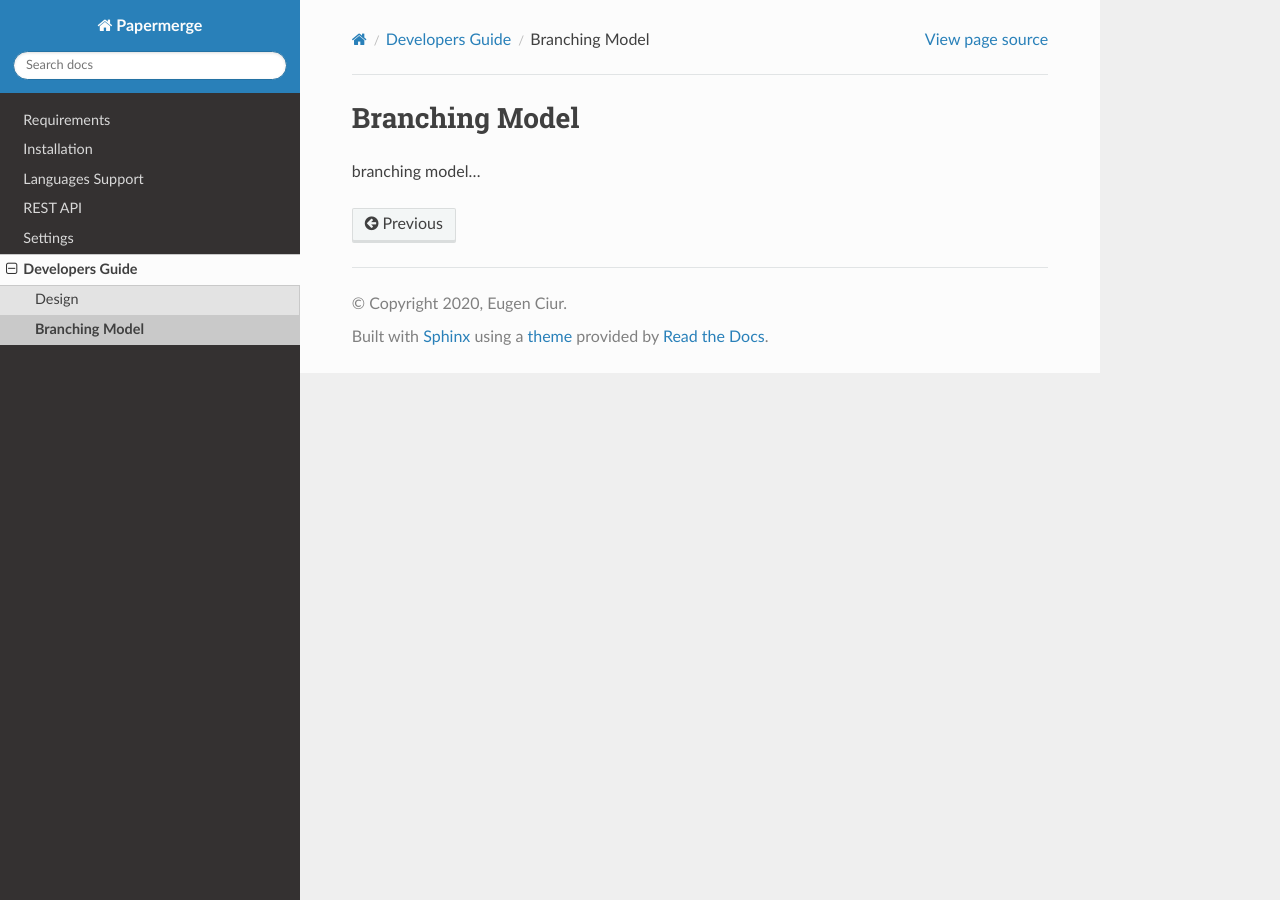
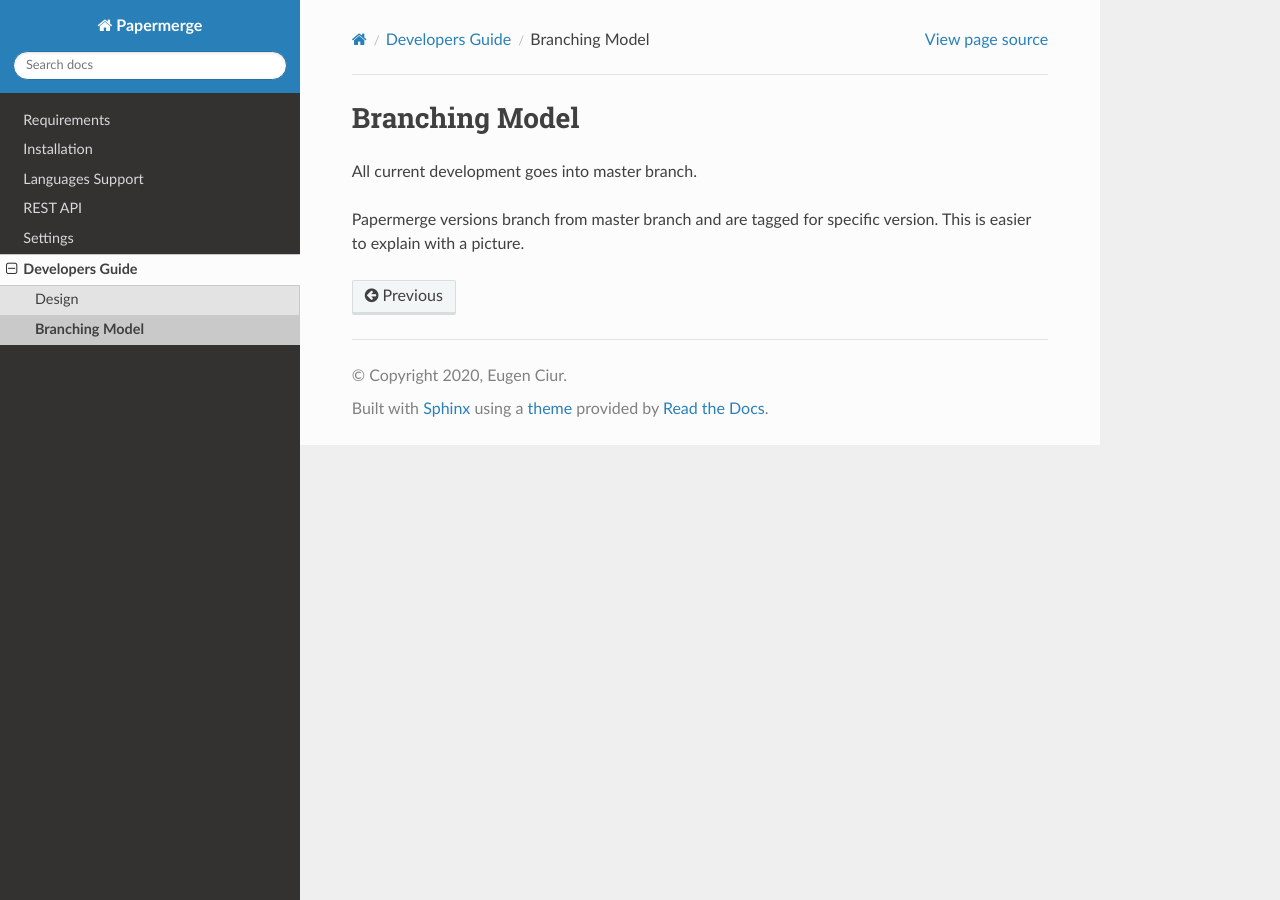
Before and after one commit to ciur/papermerge, a Sphinx documentation site: the page built from docs/source/developers_guide/branching.rst, in a window 1280 px wide. Built offline with Sphinx 7.4.7 and the Read the Docs theme 2.0.0, drawn with Linux system fonts in a browser that asks for light colours.

Commit message:
Documentation update about branching model

```diff
--- a/docs/source/developers_guide/branching.rst
+++ b/docs/source/developers_guide/branching.rst
@@ -1,4 +1,7 @@
 Branching Model
 ****************
 
-branching model...
+All current development goes into master branch.
+
+Papermerge versions branch from master branch and are tagged for specific
+version. This is easier to explain with a picture.
```
